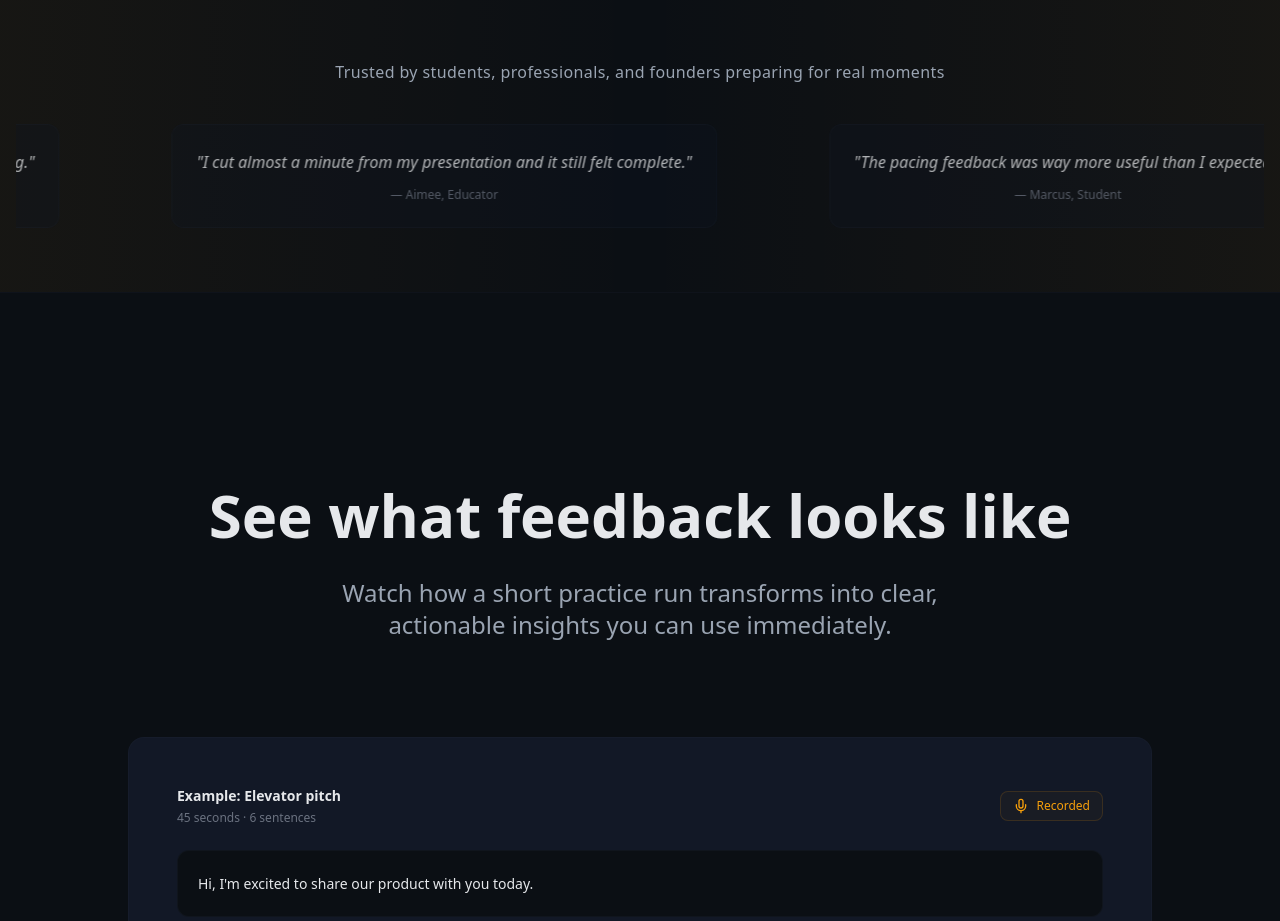
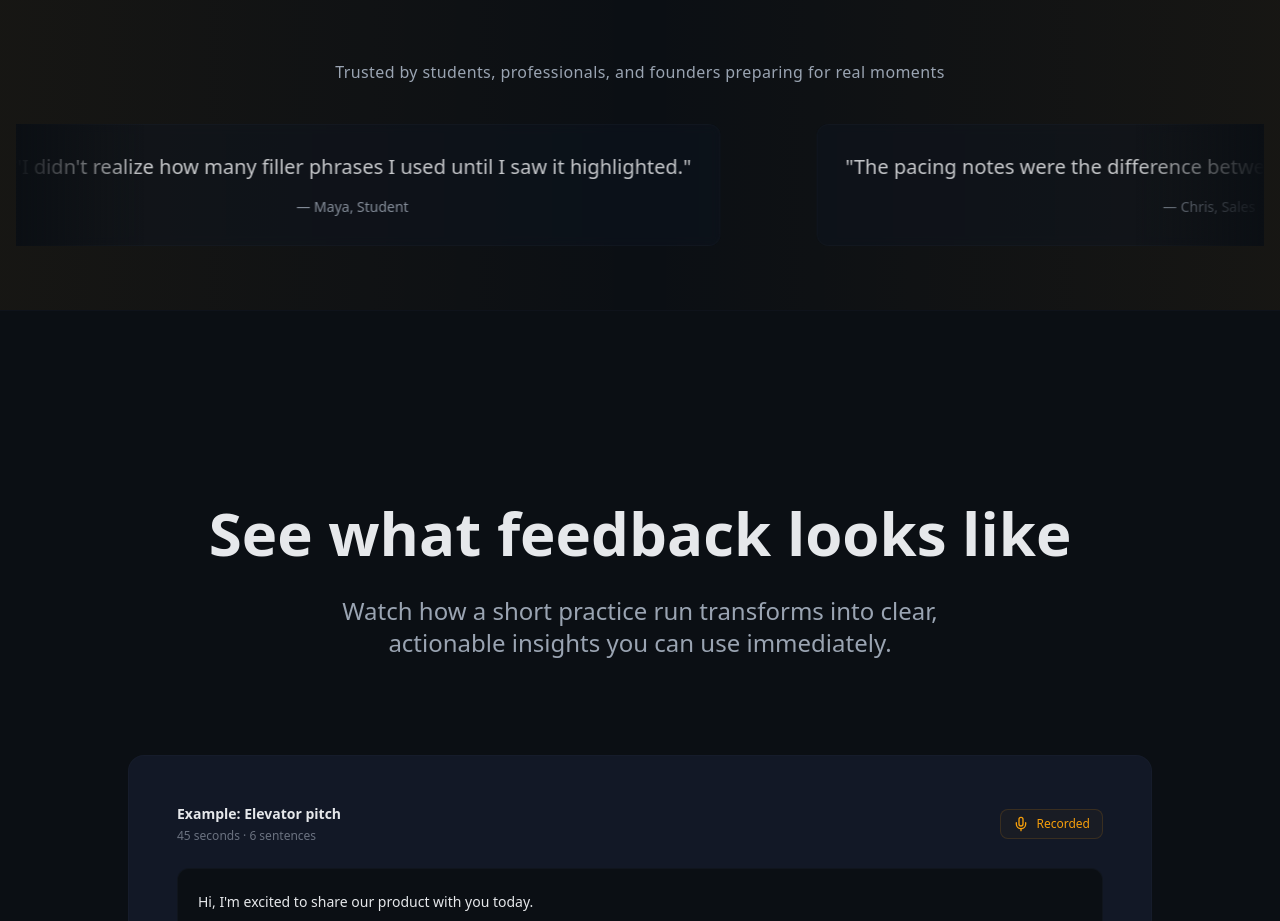
Before and after one commit to taylorp5/PitchPractice, a Next.js app: page / in a window 1280 px wide. Shown: the part 1240-2161 px from the top of the page. Built offline with nearby package versions, Linux system fonts and the light colour scheme.

Commit message:
UI: Fix testimonials marquee - seamless loop, slower animation, pause on hover, premium styling

```diff
--- a/app/globals.css
+++ b/app/globals.css
@@ -7,3 +7,22 @@
     @apply bg-[#0B0F14] text-[#E6E8EB];
   }
 }
+
+@layer utilities {
+  @keyframes marquee {
+    0% {
+      transform: translateX(0%);
+    }
+    100% {
+      transform: translateX(-50%);
+    }
+  }
+
+  .marquee-animate {
+    animation: marquee 80s linear infinite;
+  }
+
+  .marquee-container:hover .marquee-animate {
+    animation-play-state: paused;
+  }
+}
--- a/app/page.tsx
+++ b/app/page.tsx
@@ -16,13 +16,11 @@ export default function LandingPage() {
   const [focusedInsight, setFocusedInsight] = useState<string | null>(null)
 
   const testimonials = [
-    { quote: "Helped me realize where I was rambling without noticing.", author: "Jamie, Sales" },
-    { quote: "I cut almost a minute from my presentation and it still felt complete.", author: "Aimee, Educator" },
-    { quote: "The pacing feedback was way more useful than I expected.", author: "Marcus, Student" },
-    { quote: "Finally practiced without having to bug someone for feedback.", author: "Taylor, Business" },
-    { quote: "I didn't realize how fast I was talking until I saw it written out.", author: "James, Founder" },
-    { quote: "Simple, but surprisingly effective before a big meeting.", author: "Chris, Product" },
-    { quote: "This caught things I wouldn't have thought to fix.", author: "Elena, Graduate Student" },
+    { quote: "I didn't realize how many filler phrases I used until I saw it highlighted.", author: "Maya, Student" },
+    { quote: "The pacing notes were the difference between 'okay' and actually confident.", author: "Chris, Sales" },
+    { quote: "Helped me cut 30 seconds without losing the point.", author: "Elena, Founder" },
+    { quote: "I practiced twice and felt way calmer walking into the meeting.", author: "Jordan, Product" },
+    { quote: "Seeing my transcript made it obvious where I rambled.", author: "Sam, Consultant" },
   ]
 
   const exampleTranscript = [
@@ -187,51 +185,52 @@ export default function LandingPage() {
             </p>
           </div>
           <div className="relative overflow-hidden">
-            <motion.div
-              className="flex gap-20"
-              animate={{
-                x: [0, -50 * testimonials.length + '%'],
+            {/* Gradient fades at edges */}
+            <div
+              className="absolute left-0 top-0 bottom-0 w-32 z-10 pointer-events-none"
+              style={{
+                background: `linear-gradient(to right, ${colors.background.primary}, transparent)`,
               }}
-              transition={{
-                duration: 60,
-                repeat: Infinity,
-                ease: 'linear',
+            />
+            <div
+              className="absolute right-0 top-0 bottom-0 w-32 z-10 pointer-events-none"
+              style={{
+                background: `linear-gradient(to left, ${colors.background.primary}, transparent)`,
               }}
-              onMouseEnter={(e) => {
-                e.currentTarget.style.animationPlayState = 'paused'
-              }}
-              onMouseLeave={(e) => {
-                e.currentTarget.style.animationPlayState = 'running'
-              }}
-            >
-              {[...testimonials, ...testimonials, ...testimonials].map((testimonial, idx) => (
+            />
+            <div className="marquee-container">
+              <div className="flex gap-16 marquee-animate">
+                {/* Render testimonials twice for seamless loop */}
+                {[...testimonials, ...testimonials].map((testimonial, idx) => (
                   <div
                     key={idx}
-                  className="flex-shrink-0 text-center opacity-75 hover:opacity-100 transition-all duration-300 min-w-[320px] px-4"
+                    className="flex-shrink-0 text-center min-w-[380px] px-4"
                   >
                     <div
-                    className="p-6 rounded-xl border backdrop-blur-sm"
+                      className="p-7 rounded-xl border backdrop-blur-sm transition-opacity duration-300 group-hover:opacity-100"
                       style={{
-                      backgroundColor: `${colors.background.secondary}60`,
+                        backgroundColor: `${colors.background.secondary}70`,
                         borderColor: `${colors.border.primary}40`,
+                        opacity: 0.85,
                       }}
                     >
                       <p
-                      className="text-base italic mb-3 leading-relaxed"
+                        className="text-lg md:text-xl font-normal mb-4 leading-relaxed"
                         style={{ color: colors.text.primary }}
                       >
                         "{testimonial.quote}"
                       </p>
                       <p
-                      className="text-xs font-medium"
-                      style={{ color: colors.text.tertiary }}
+                        className="text-sm font-medium"
+                        style={{ color: colors.text.secondary }}
                       >
                         — {testimonial.author}
                       </p>
                     </div>
                   </div>
                 ))}
-            </motion.div>
+              </div>
+            </div>
           </div>
         </div>
       </section>
```
Lines whose indentation alone changed are shown as unchanged.
